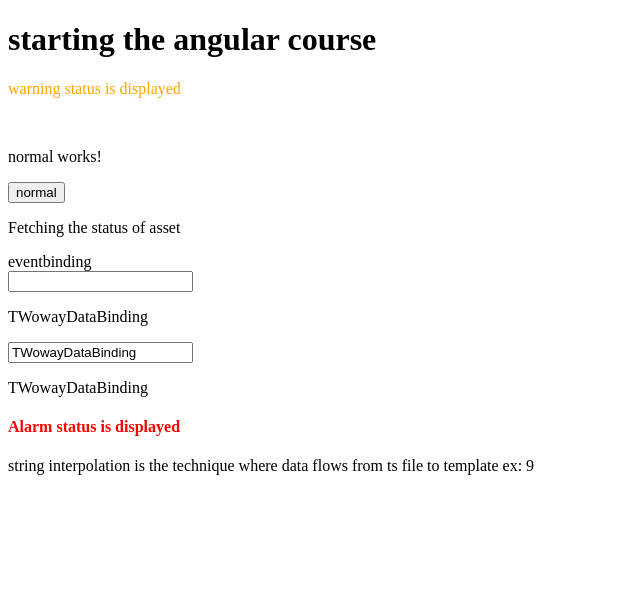
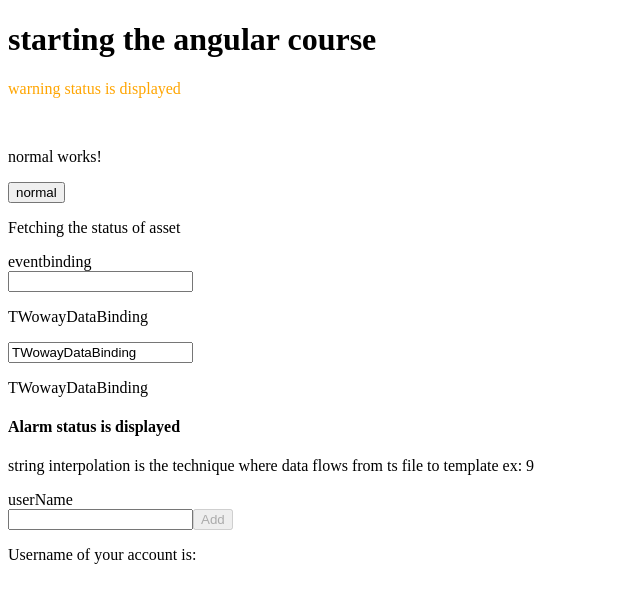
Before and after one commit to naralasrikanth/Angular-Learning, an Angular app in the folder demo/Demo/: page / in a window 1280 px wide. Shown: the top 602 px of the page, without its empty margins (0-640 px from the left). Built offline with nearby package versions, Linux system fonts and the light colour scheme.

Commit message:
databinding

```diff
--- a/demo/Demo/src/app/status/alarm/alarm.component.html
+++ b/demo/Demo/src/app/status/alarm/alarm.component.html
@@ -1,3 +1,28 @@
 <h4>Alarm status is displayed</h4>
 <!-- data flows from ts file to view template -->
 <p> string interpolation is the technique where data flows from ts file to template ex: {{id}}</p>
+
+<!-- data binding  -->
+<label for="binding">userName</label> <br>
+<input type="text" id="binding" [(ngModel)]="username">
+<!-- <button [disabled]="username == ''" (click)="updatingusername($event)">click me </button> -->
+<!-- <p>{{username}}</p> -->
+
+
+<!-- structural directives
+it will add or remove instruction to DOM -->
+<button [disabled]="!username" (click)="updatingusername($event)">Add</button>
+<!-- <p *ngIf="validusername; else invalidUserName">Username of your account is: {{ username }}</p> -->
+
+<ng-template #invalidUserName>
+  <p>No user was created</p>
+</ng-template>
+
+@if(validusername){
+    <p>Username of your account is:{{username}}</p>
+}
+@else{
+
+        <p>No user was created</p>
+
+}
--- a/demo/Demo/src/app/status/alarm/alarm.component.ts
+++ b/demo/Demo/src/app/status/alarm/alarm.component.ts
@@ -1,18 +1,27 @@
+import { CommonModule } from '@angular/common';
 import { Component } from '@angular/core';
+import { FormsModule } from '@angular/forms';
 
 @Component({
   selector: 'app-alarm',
   standalone: true,
-  imports: [],
+  imports: [FormsModule,CommonModule],
   templateUrl: './alarm.component.html',
-  // styleUrl: './alarm.component.css'
-  styles:`
-  h4{
-    color:red;
-  }
-  `
+  styleUrl: './alarm.component.css'
+  // styles:`
+  // h4{
+  //   color:red;
+  // }
+  // `
 })
 export class AlarmComponent {
   id:number=9;
+  username:any='';
+  validusername:boolean=true;
+  updatingusername(event:Event){
+    this.username=(<HTMLInputElement>event.target).value;
+    // this.username='';
+    this.validusername=false;
+  }
 
 }
```
